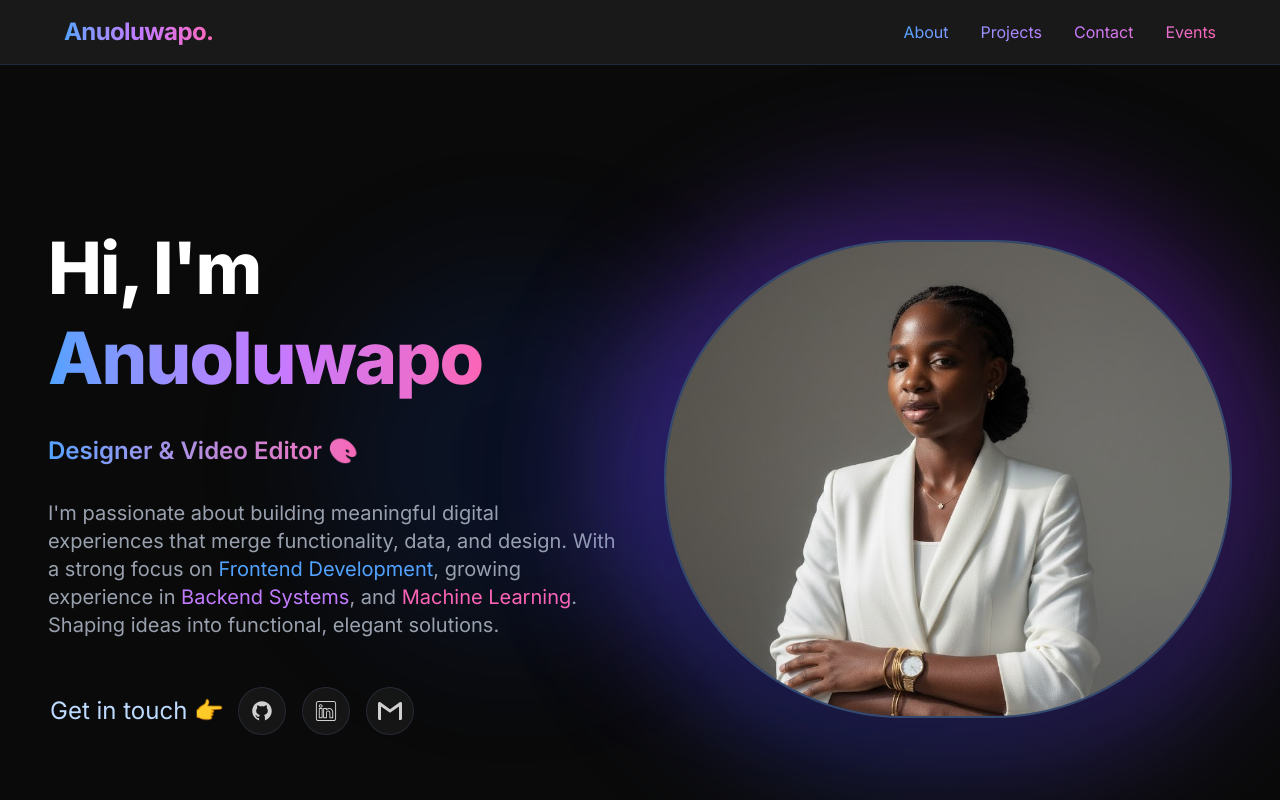
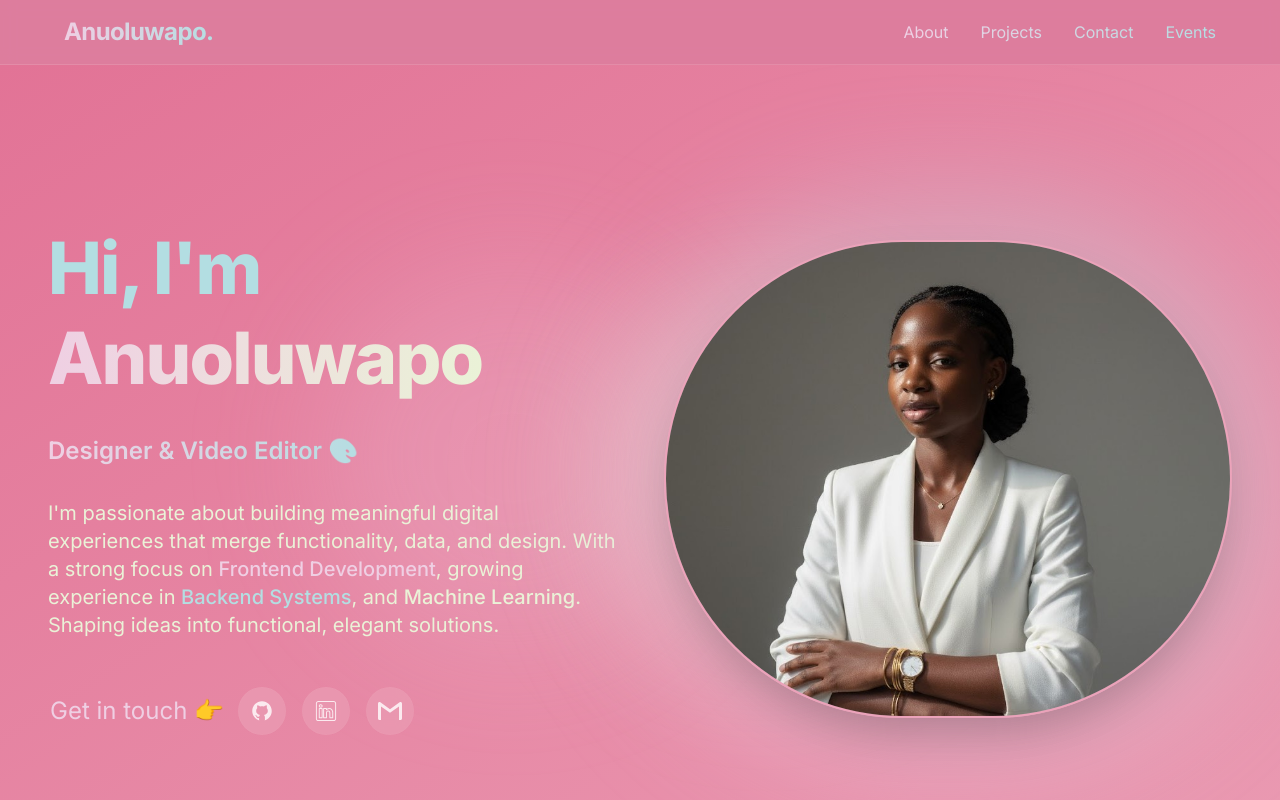
Before and after one commit to A-n-u-O/Anu-s-Portfolio, a Next.js app: page / in a window 1280 px wide. Shown: the top 800 px of the page. Built offline with nearby package versions, Linux system fonts and the light colour scheme.

Commit message:
changes made to color themes

```diff
--- a/src/app/globals.css
+++ b/src/app/globals.css
@@ -1,21 +1,36 @@
 @import "tailwindcss";
 
 :root {
-  --background: #ffffff;
-  --foreground: #171717;
+  --background: #e27396;
+  --foreground: #b3dee2;
+  --primary: #e27396;
+  --secondary: #ea9ab2;
+  --accent: #efcfe3;
+  --muted: #eaf2d7;
+  --light: #b3dee2;
 }
 
 @theme inline {
   --color-background: var(--background);
   --color-foreground: var(--foreground);
+  --color-primary: var(--primary);
+  --color-secondary: var(--secondary);
+  --color-accent: var(--accent);
+  --color-muted: var(--muted);
+  --color-light: var(--light);
   --font-sans: var(--font-geist-sans);
   --font-mono: var(--font-geist-mono);
 }
 
-@media (prefers-color-scheme: dark) {
+@media (prefers-color-scheme: light) {
   :root {
-    --background: #0a0a0a;
-    --foreground: #ededed;
+    --background: #b3dee2;
+    --foreground: #e27396;
+    --primary: #e27396;
+    --secondary: #ea9ab2;
+    --accent: #efcfe3;
+    --muted: #eaf2d7;
+    --light: #b3dee2;
   }
 }
 
--- a/src/components/Hero.tsx
+++ b/src/components/Hero.tsx
@@ -67,11 +67,11 @@ export default function Hero() {
   }, []);
 
   return (
-    <section className="min-h-screen pt-7 flex items-center px-6 md:px-12 bg-[#0a0a0a] text-white relative">
+    <section className="min-h-screen pt-7 flex items-center px-6 md:px-12 bg-gradient-to-br from-primary to-secondary text-light relative">
       {/* Soft background glow */}
       <div className="absolute inset-0 overflow-hidden pointer-events-none">
-        <div className="absolute top-1/4 left-1/4 w-96 h-96 bg-blue-600/10 rounded-full blur-3xl"></div>
-        <div className="absolute bottom-1/4 right-1/4 w-96 h-96 bg-purple-600/10 rounded-full blur-3xl"></div>
+        <div className="absolute top-1/4 left-1/4 w-96 h-96 bg-accent/20 rounded-full blur-3xl"></div>
+        <div className="absolute bottom-1/4 right-1/4 w-96 h-96 bg-muted/20 rounded-full blur-3xl"></div>
       </div>
 
       <div className="max-w-7xl mx-auto grid md:grid-cols-2 gap-12 items-center relative z-10">
@@ -82,13 +82,13 @@ export default function Hero() {
             className="text-5xl lg:text-7xl font-extrabold leading-tight tracking-tight"
           >
             Hi, I&apos;m <br />
-            <span className="text-transparent bg-clip-text bg-gradient-to-r from-blue-400 via-purple-400 to-pink-400">
+            <span className="text-transparent bg-clip-text bg-gradient-to-r from-accent to-muted">
               Anuoluwapo
             </span>
           </h1>
 
           {/* Animated typing roles */}
-          <div className="text-xl md:text-2xl font-semibold text-gray-300">
+          <div className="text-xl md:text-2xl font-semibold text-muted">
             <TypeAnimation
               sequence={[
                 "A Web Developer 🌐",
@@ -105,20 +105,20 @@ export default function Hero() {
               wrapper="span"
               speed={50}
               repeat={Infinity}
-              className="text-transparent bg-clip-text bg-gradient-to-r from-blue-400 to-pink-400"
+              className="text-transparent bg-clip-text bg-gradient-to-r from-accent to-light"
             />
           </div>
 
           <p
             ref={subTextRef}
-            className="text-lg md:text-xl text-gray-400 max-w-xl mx-auto md:mx-0"
+            className="text-lg md:text-xl text-muted max-w-xl mx-auto md:mx-0"
           >
             I&apos;m passionate about building meaningful digital experiences
             that merge functionality, data, and design. With a strong focus on{" "}
-            <span className="text-blue-400">Frontend Development</span>, growing
+            <span className="text-accent font-medium">Frontend Development</span>, growing
             experience in{" "}
-            <span className="text-purple-400">Backend Systems</span>, and{" "}
-            <span className="text-pink-400">Machine Learning</span>. Shaping
+            <span className="text-light font-medium">Backend Systems</span>, and{" "}
+            <span className="text-muted font-medium">Machine Learning</span>. Shaping
             ideas into functional, elegant solutions.
           </p>
 
@@ -128,7 +128,7 @@ export default function Hero() {
             ref={iconsRef}
             className="flex gap-4 justify-center md:justify-start pt-4 "
           >
-            <p className="text-2xl text-blue-200 self-center animate-wiggle">
+            <p className="text-2xl text-accent self-center animate-wiggle">
               Get in touch 👉
             </p>
             {socialIcons.map((icon, idx) => (
@@ -138,10 +138,10 @@ export default function Hero() {
                 target="_blank"
                 rel="noopener noreferrer"
                 className="group relative w-12 h-12 flex items-center justify-center rounded-full
-                           bg-[#1a1a1a]/80 backdrop-blur-sm border border-gray-700/50
-                           hover:border-blue-500/50 hover:bg-blue-600/20
+                           bg-secondary/80 backdrop-blur-sm border border-secondary/50
+                           hover:border-accent/50 hover:bg-accent/20
                            transition-all duration-300 hover:scale-110
-                           hover:shadow-lg hover:shadow-blue-500/25"
+                           hover:shadow-lg hover:shadow-accent/25"
               >
                 <Image
                   src={icon.src}
@@ -150,7 +150,7 @@ export default function Hero() {
                   height={24}
                   className="relative z-10 opacity-80 group-hover:opacity-100 invert transition duration-300"
                 />
-                <span className="absolute -top-10 left-1/2 -translate-x-1/2 bg-gray-900 text-white text-xs px-2 py-1 rounded-md opacity-0 group-hover:opacity-100 transition-opacity duration-300 pointer-events-none">
+                <span className="absolute -top-10 left-1/2 -translate-x-1/2 bg-primary text-light text-xs px-2 py-1 rounded-md opacity-0 group-hover:opacity-100 transition-opacity duration-300 pointer-events-none">
                   {icon.alt}
                 </span>
               </a>
@@ -160,18 +160,18 @@ export default function Hero() {
 
         {/* Right Image */}
         <div ref={imageRef} className="flex justify-center relative">
-          <div className="absolute -inset-10 rounded-full bg-gradient-to-tr from-blue-600/40 to-purple-600/40 blur-3xl"></div>
+          <div className="absolute -inset-10 rounded-full bg-gradient-to-tr from-accent/40 to-light/40 blur-3xl"></div>
           <div className="relative group">
             <Image
               src="/assets/images/anu2.jpg"
               alt="Anu Avatar"
               width={620}
               height={620}
-              className="relative rounded-full border-2 border-gray-700 shadow-2xl
-                         group-hover:border-blue-500/50 transition-all duration-500
+              className="relative rounded-full border-2 border-secondary shadow-2xl
+                         group-hover:border-accent/50 transition-all duration-500
                          hover:scale-105"
             />
-            <div className="absolute inset-0 rounded-full border-2 border-blue-500/30 animate-pulse group-hover:border-blue-500/60 transition-colors duration-300"></div>
+            <div className="absolute inset-0 rounded-full border-2 border-accent/30 animate-pulse group-hover:border-accent/60 transition-colors duration-300"></div>
           </div>
         </div>
       </div>
--- a/src/components/Navbar.tsx
+++ b/src/components/Navbar.tsx
@@ -7,27 +7,27 @@ export default function Navbar() {
   const [menuOpen, setMenuOpen] = useState(false);
 
   return (
-    <nav className="sticky top-0 z-50 flex items-center justify-between px-6 py-4 md:px-16 bg-black/90 backdrop-blur border-b border-gray-800">
+    <nav className="sticky top-0 z-50 flex items-center justify-between px-6 py-4 md:px-16 bg-primary/90 backdrop-blur border-b border-secondary/50">
       {/* Logo */}
       <Link
         href="/"
-        className="text-xl md:text-2xl font-bold bg-gradient-to-r from-blue-400 via-purple-400 to-pink-400 bg-clip-text text-transparent tracking-tight"
+        className="text-xl md:text-2xl font-bold bg-gradient-to-r from-accent to-light bg-clip-text text-transparent tracking-tight"
       >
         Anuoluwapo.
       </Link>
 
       {/* Desktop Navigation */}
-      <div className="hidden md:flex gap-8 bg-gradient-to-r from-blue-400 via-purple-400 to-pink-400 bg-clip-text text-transparent">
-        <Link href="#about" className="hover:text-teal-400 transition">About</Link>
-        <Link href="#projects" className="hover:text-teal-400 transition">Projects</Link>
-        <Link href="#contact" className="hover:text-teal-400 transition">Contact</Link>
-        <Link href="#events" className="hover:text-teal-400 transition">Events</Link>
+      <div className="hidden md:flex gap-8 bg-gradient-to-r from-accent to-light bg-clip-text text-transparent">
+        <Link href="#about" className="hover:text-light transition">About</Link>
+        <Link href="#projects" className="hover:text-light transition">Projects</Link>
+        <Link href="#contact" className="hover:text-light transition">Contact</Link>
+        <Link href="#events" className="hover:text-light transition">Events</Link>
 
       </div>
 
       {/* Mobile Menu Button */}
       <button
-        className="md:hidden text-white"
+        className="md:hidden text-light"
         onClick={() => setMenuOpen(!menuOpen)}
         aria-label="Toggle menu"
       >
@@ -36,24 +36,24 @@ export default function Navbar() {
 
       {/* Mobile Menu */}
       {menuOpen && (
-        <div className="md:hidden absolute top-16 left-0 right-0 bg-black/95 backdrop-blur py-6 px-6 flex flex-col gap-4 border-b border-gray-800 text-gray-200">
+        <div className="md:hidden absolute top-16 left-0 right-0 bg-primary/95 backdrop-blur py-6 px-6 flex flex-col gap-4 border-b border-secondary/50 text-muted">
           <Link
             href="#about"
-            className="hover:text-teal-400 transition"
+            className="hover:text-light transition"
             onClick={() => setMenuOpen(false)}
           >
             About
           </Link>
           <Link
             href="#projects"
-            className="hover:text-teal-400 transition"
+            className="hover:text-light transition"
             onClick={() => setMenuOpen(false)}
           >
             Projects
           </Link>
           <Link
             href="#contact"
-            className="hover:text-teal-400 transition"
+            className="hover:text-light transition"
             onClick={() => setMenuOpen(false)}
           >
             Contact
--- a/src/components/Project.tsx
+++ b/src/components/Project.tsx
@@ -29,7 +29,7 @@ export default function Projects() {
   return (
     <section
       id="projects"
-      className="bg-[#0b0b0b] text-white px-2 sm:px-4 md:px-8 py-16 sm:py-20 md:py-28 min-h-screen"
+      className="bg-secondary text-light px-2 sm:px-4 md:px-8 py-16 sm:py-20 md:py-28 min-h-screen"
     >
       <div className="max-w-6xl mx-auto">
         {/* Filter Buttons */}
@@ -40,8 +40,8 @@ export default function Projects() {
               onClick={() => setSelectedCategory(cat)}
               className={`px-2 sm:px-5 py-2 rounded-full border text-sm sm:text-base transition-all duration-300 ${
                 selectedCategory === cat
-                  ? "bg-gradient-to-r from-blue-500 via-purple-500 to-pink-500 text-white border-transparent"
-                  : "border-gray-500 text-gray-300 hover:border-white hover:text-white"
+                  ? "bg-accent text-light border-transparent"
+                  : "border-muted text-muted hover:border-light hover:text-light"
               }`}
             >
               {cat}
--- a/src/components/ShowCase.tsx
+++ b/src/components/ShowCase.tsx
@@ -7,12 +7,12 @@ export default function Showcase() {
   return (
     <section
       id="showcase"
-      className="bg-[#0b0b0b] text-white px-4 sm:px-6 md:px-12 lg:px-16 py-16 sm:py-24"
+      className="bg-primary text-light px-4 sm:px-6 md:px-12 lg:px-16 py-16 sm:py-24"
     >
       <div className="max-w-6xl mx-auto text-center">
         {/* Heading */}
         <motion.h2
-          className="text-3xl sm:text-4xl md:text-6xl font-bold bg-gradient-to-r from-blue-400 via-purple-400 to-pink-400 bg-clip-text text-transparent"
+          className="text-3xl sm:text-4xl md:text-6xl font-bold bg-gradient-to-r from-accent via-light to-muted bg-clip-text text-transparent"
           initial={{ opacity: 0, y: 20 }}
           whileInView={{ opacity: 1, y: 0 }}
           transition={{ duration: 0.6 }}
--- /dev/null
+++ b/tailwind.config.ts
@@ -0,0 +1,22 @@
+import type { Config } from 'tailwindcss'
+
+const config: Config = {
+  content: [
+    './src/pages/**/*.{js,ts,jsx,tsx,mdx}',
+    './src/components/**/*.{js,ts,jsx,tsx,mdx}',
+    './src/app/**/*.{js,ts,jsx,tsx,mdx}',
+  ],
+  theme: {
+    extend: {
+      colors: {
+        primary: '#e27396',
+        secondary: '#ea9ab2',
+        accent: '#efcfe3',
+        muted: '#eaf2d7',
+        light: '#b3dee2',
+      },
+    },
+  },
+  plugins: [],
+}
+export default config
```
Also changed, not shown: src/components/About.tsx (+12 -12 lines), src/components/Contact.tsx (+15 -15 lines), src/components/EventsSection.tsx (+8 -8 lines), src/components/ProjectCard.tsx (+10 -10 lines), src/components/Skills.tsx (+4 -4 lines), 1 other file (tests, documents, lock files or other folders).
